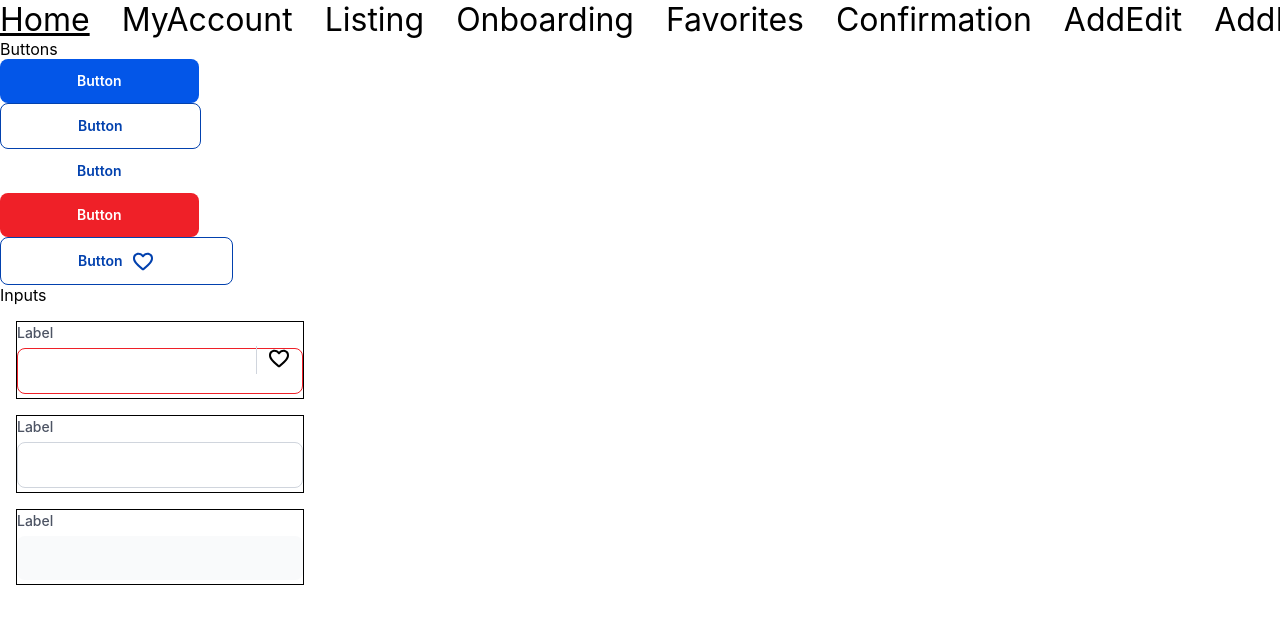
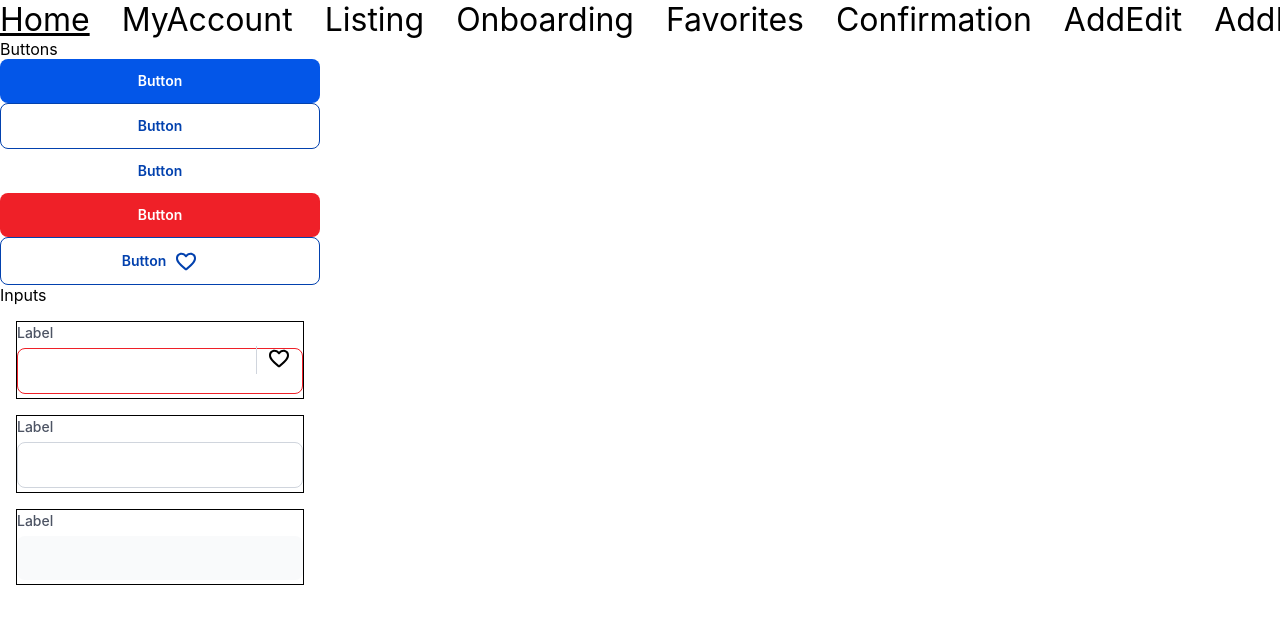
Before and after one commit to assist-software/internship-2022-july-fe2, a React (Create React App) app: page /selim in a window 1280 px wide. Shown: the top 624 px of the page. Built offline with nearby package versions, Linux system fonts and the light colour scheme.

Commit message:
Components/input (#8)
Input component added

```diff
--- a/src/components/Button/Button.module.scss
+++ b/src/components/Button/Button.module.scss
@@ -6,7 +6,7 @@
   font-size: $font-button;
   font-weight: $font-semibold;
   cursor: pointer;
-  // width: 100%;
+  width: 100%;
   display: flex;
   align-items: center;
   justify-content: center;
```
